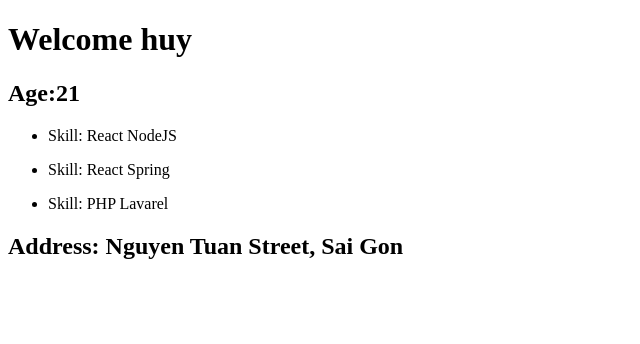
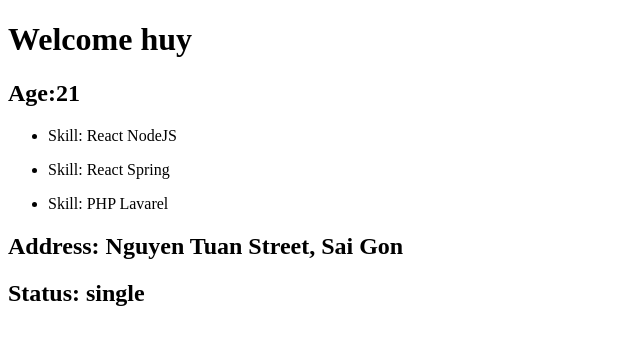
Before and after one commit to bmhuyquoc104/learn-ts, a React (Vite) app in the folder learn-react-ts/: page / in a window 1280 px wide. Shown: the top 344 px of the page, without its empty margins (0-640 px from the left). Built offline with nearby package versions, Linux system fonts and the light colour scheme.

Commit message:
8. Learn how to declare react component type, union type

```diff
--- a/learn-react-ts/src/App.tsx
+++ b/learn-react-ts/src/App.tsx
@@ -1,33 +1,43 @@
 import { useState } from "react";
 import Header from "./components/Header";
 import Profile from "./components/Profile";
-
+import Status from "./components/Status";
 function App() {
   const address = {
     street: "Nguyen Tuan Street",
     city: "Sai Gon",
-  }
+  };
   const skills = [
     {
-      frontend:"React",
-      backend:"NodeJS",
+      frontend: "React",
+      backend: "NodeJS",
       id: 1,
     },
     {
-      frontend:"React",
-      backend:"Spring",
+      frontend: "React",
+      backend: "Spring",
       id: 2,
     },
     {
-      frontend:"PHP",
-      backend:"Lavarel",
+      frontend: "PHP",
+      backend: "Lavarel",
       id: 3,
     },
-  ]
-  return <div className="App">
-    {/* <Header name = "huy" age = {21}/> */}
-    <Profile name="huy" age={21} isLoggedIn={true} address={address} skills={skills} />
-  </div>;
+  ];
+  return (
+    <div className="App">
+      {/* <Header name = "huy" age = {21}/> */}
+      <Profile
+        status={<Status status="single" />}
+        name="huy"
+        age={21}
+        isLoggedIn={true}
+        address={address}
+        skills={skills}
+      />
+      {/* <Status status="married" /> */}
+    </div>
+  );
 }
 
 export default App;
--- a/learn-react-ts/src/components/Profile.tsx
+++ b/learn-react-ts/src/components/Profile.tsx
@@ -13,9 +13,10 @@ type ProfileProps = {
     street: string;
     city: string;
   };
+  status: React.ReactNode
 };
 
-function Profile({ name, age, skills, address, isLoggedIn }: ProfileProps) {
+function Profile({ name, age, skills, address, isLoggedIn,status }: ProfileProps) {
   return (
     <div>
       {isLoggedIn ? (
@@ -32,6 +33,7 @@ function Profile({ name, age, skills, address, isLoggedIn }: ProfileProps) {
           <h2>
             Address: {address.street}, {address.city}{" "}
           </h2>
+          <h2>{status}</h2>
         </div>
       ) : (
         <h1> Welcome guest</h1>
--- /dev/null
+++ b/learn-react-ts/src/components/Status.tsx
@@ -0,0 +1,11 @@
+import React from "react";
+
+type StatusProps = {
+  status : "single" | "married" | "others"
+}
+
+function Status({status} : StatusProps) {
+  return <div>Status: {status}</div>;
+}
+
+export default Status;
```
